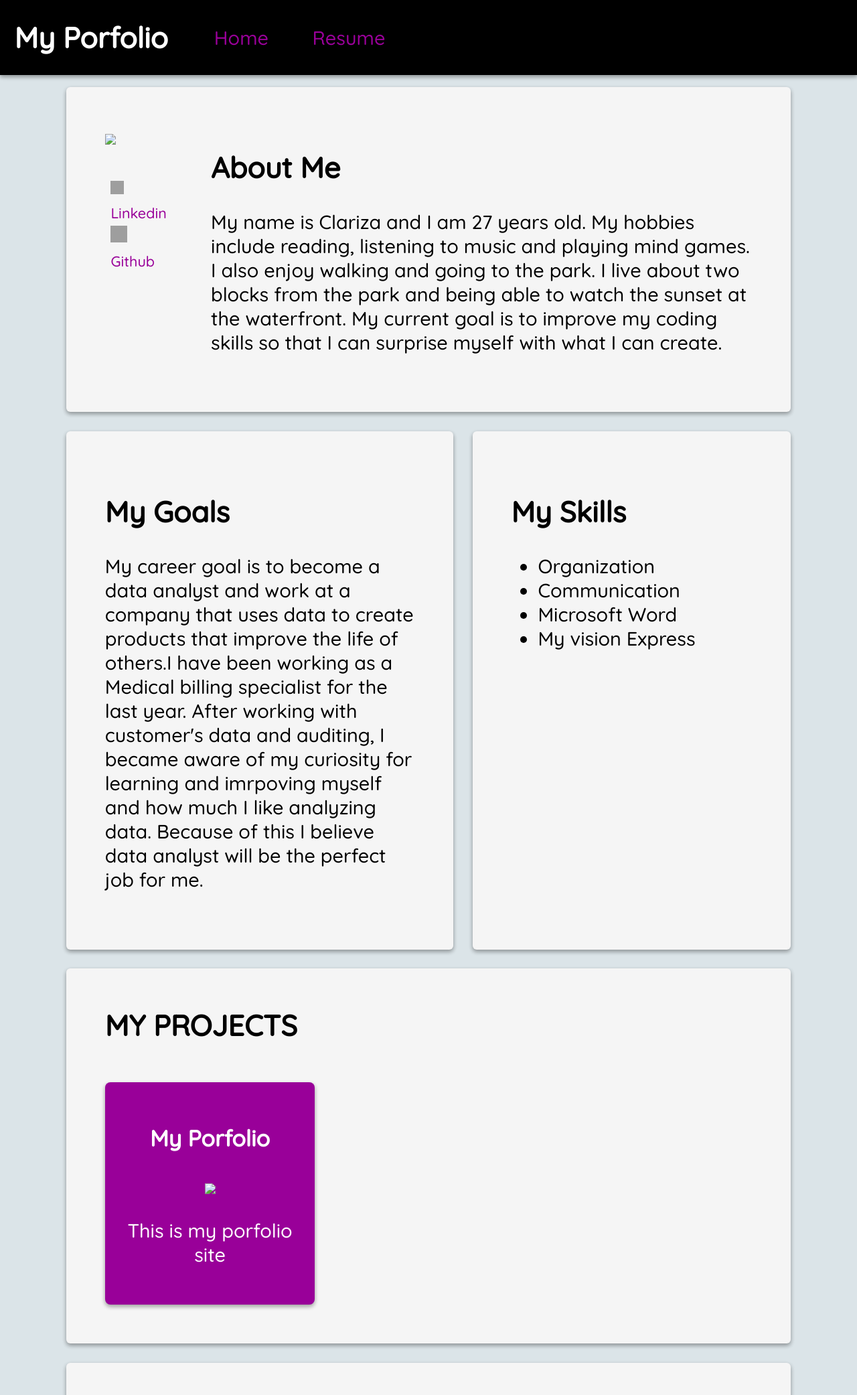
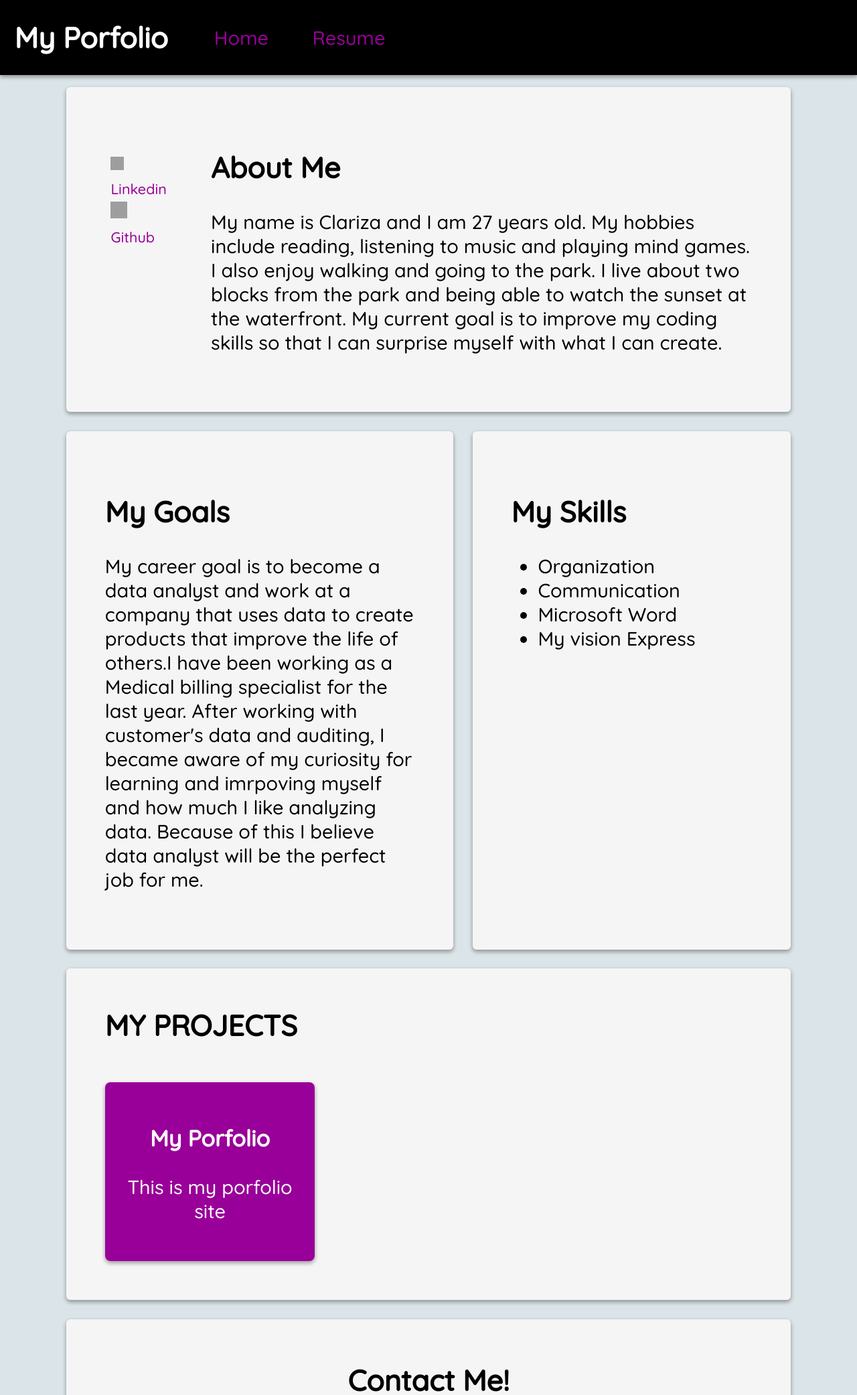
Before and after one commit to clarizamayo/TKH_Porfolio_github.io, a plain HTML site: page index.html in a window 1280 px wide. Shown: the top 2083 px of the page at 67% size. Drawn offline with Linux system fonts and the light colour scheme; grey boxes are pictures that could not be loaded.

Commit message:
Update index.html
deleting pictures because is lagging

```diff
--- a/index.html
+++ b/index.html
@@ -20,7 +20,7 @@
     <div class="about-me">
         <div class="profile">
             <div class="profile-pic">
-                <img src="FB_IMG_1577400256804.jpg" width="200px">
+
             </div>
             <div class="social-media">
                 <ul>
@@ -58,7 +58,7 @@
         <div class="project">
             <a href="index.html"><h3>My Porfolio</h3>
             </a>
-            <img src="Screen Shot 2020-07-25 at 3.27.41 PM.png" width="100px">
+
             <p>This is my porfolio site</p>
         </div>
     </div>
```
